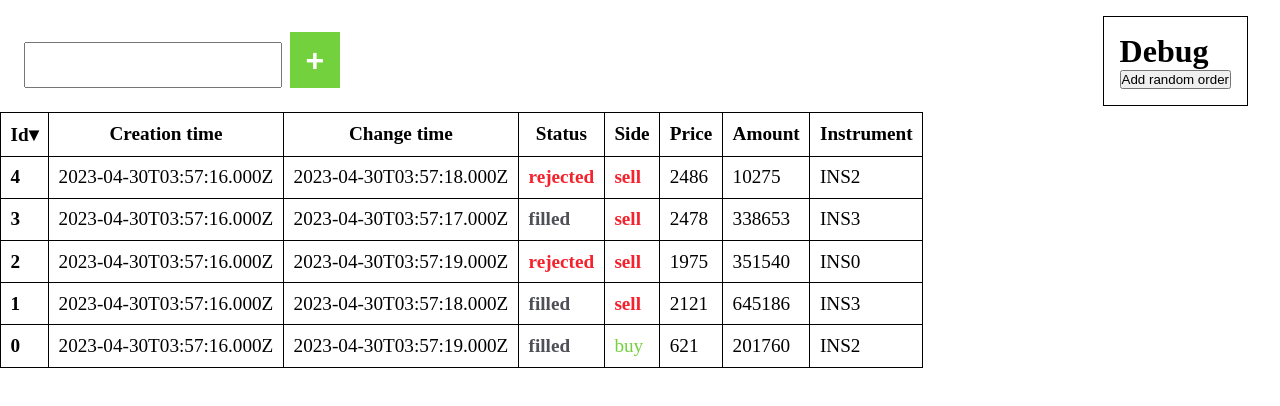
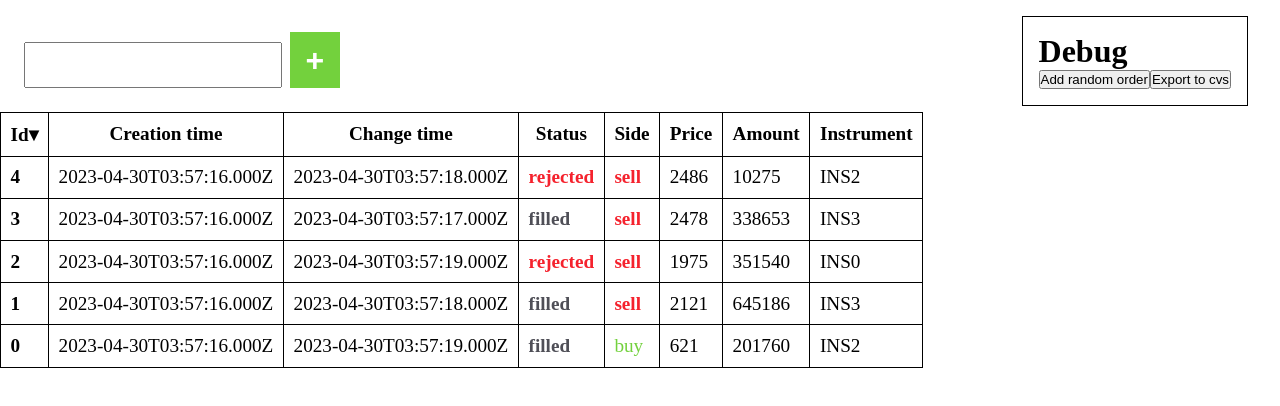
Before and after one commit to sluppyy/market, a React (Vite) app: page / in a window 1280 px wide. Shown: the top 406 px of the page. Built offline with nearby package versions, Linux system fonts and the light colour scheme.

Commit message:
add export to csv

```diff
--- a/src/App.tsx
+++ b/src/App.tsx
@@ -27,6 +27,13 @@ function App() {
     >
       <h1>Debug</h1>
       <button onClick={() => server.addRandom()}>Add random order</button>
+      <button onClick={() => {
+        navigator.clipboard
+          .writeText(ordersVm.exportOrdersAsCvs())
+          .then(() => {
+            alert('Table copied to your clipboard')
+          })
+      }}>Export to cvs</button>
     </div>
 
     <div style={{ margin: '1em' }}>
--- a/src/vm/OrdersVM.ts
+++ b/src/vm/OrdersVM.ts
@@ -38,6 +38,22 @@ export class OrdersVM {
     })
   }
 
+  exportOrdersAsCvs() {
+    return this.orders$.value.reduce(
+      (acc, cur) =>
+        acc +
+        `${cur.id},` +
+        `${cur.creationTime.getTime()},` +
+        `${cur.changeTime.getTime()},` +
+        `${cur.status},` +
+        `${cur.side},` +
+        `${cur.price},` +
+        `${cur.amount},` +
+        `${cur.instrument};\n`,
+      ''
+    )
+  }
+
   static Context = createContext<OrdersVM | null>(null)
   static use() {
     return useContext(this.Context)
```
